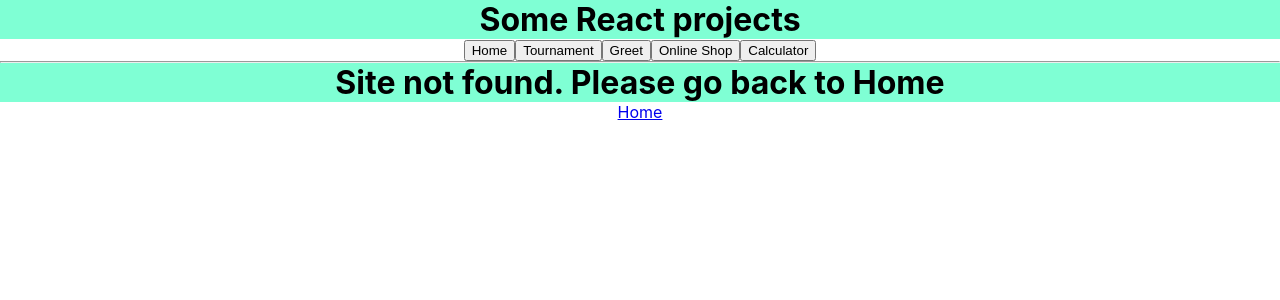
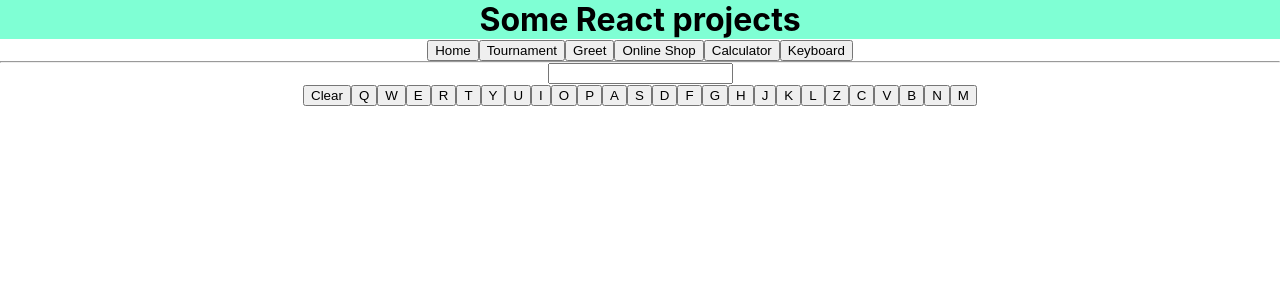
Before and after one commit to AitordeGomar/React-Demo, a React (Create React App) app: page /keyboard in a window 1280 px wide. Before the commit this address had no page. Shown: the top 300 px of the page. Built offline with nearby package versions, Linux system fonts and the light colour scheme.

Commit message:
pressing each key 50% vowels 50% consonants

```diff
--- a/src/App.js
+++ b/src/App.js
@@ -7,6 +7,7 @@ import Home from './componets/Home';
 import Error from './componets/Error';
 import Shop from './componets/shop/Shop';
 import Calculator from './componets/Calculator';
+import Keyboard from './componets/Keyboard';
 
 import '../src/App.css';
 
@@ -23,6 +24,7 @@ function App() {
       <Route path='/greet'><Greet /></Route>
       <Route path='/shop'><Shop /></Route>
       <Route path='/calculator'><Calculator/></Route>
+      <Route path='/keyboard'><Keyboard/></Route>
       <Route path='*'><Error /></Route>
       </Switch>
 </Router>
--- a/src/componets/Keyboard.js
+++ b/src/componets/Keyboard.js
@@ -0,0 +1,69 @@
+import React, {useState} from 'react'
+
+const Keyboard = () => {
+    const [value, setValue] = useState('');
+    const vowels = ['a','e','i','o','u','y'];
+    const consonants = ['b','c','d','f','g','h','i','j','k','l','m','n','p','q','r','s','t','v','w','y','z'];
+
+    const keyPressed = (e)=>{
+        const code = e.charCodeAt(parseInt(value.length));
+        if(code === 32){
+            setValue(value + ' ')
+        }else{
+        if(code < 97 || code > 122){
+            alert('Button not available');
+        }else{
+        if(Math.random()< 0.5){
+            setValue(value + vowels[Math.floor(Math.random() * (6))])
+        }else{
+            setValue(value + consonants[Math.floor(Math.random() * (21))])
+        }
+        }
+    }
+    }
+
+
+
+    return (
+        <div>
+            <input style={{display:'block'}} value={value || ''} onChange={(e)=>{keyPressed(e.target.value)}}/>
+            <button onClick={()=>setValue('')}>Clear</button>
+            <Keys letter='Q' />
+            <Keys letter='W' />
+            <Keys letter='E' />
+            <Keys letter='R' />
+            <Keys letter='T' />
+            <Keys letter='Y' />
+            <Keys letter='U' />
+            <Keys letter='I' />
+            <Keys letter='O' />
+            <Keys letter='P' />
+            <Keys letter='A' />
+            <Keys letter='S' />
+            <Keys letter='D' />
+            <Keys letter='F' />
+            <Keys letter='G' />
+            <Keys letter='H' />
+            <Keys letter='J' />
+            <Keys letter='K' />
+            <Keys letter='L' />
+            <Keys letter='Z' />
+            <Keys letter='C' />
+            <Keys letter='V' />
+            <Keys letter='B' />
+            <Keys letter='N' />
+            <Keys letter='M' />
+        </div>
+    )
+}
+
+const Keys = (props)=>{
+
+    return(
+        <>
+        <button type='button'>{props.letter}</button>
+        </>
+    )
+}
+
+export default Keyboard
--- a/src/componets/NavBar.js
+++ b/src/componets/NavBar.js
@@ -10,6 +10,7 @@ const NavBar = () => {
             <Link to='/greet'><button>Greet</button></Link>
             <Link to='/shop'><button>Online Shop</button></Link>
             <Link to='/calculator'><button>Calculator</button></Link>
+            <Link to='/keyboard'><button>Keyboard</button></Link>
             <hr />
         </div>
     )
```
